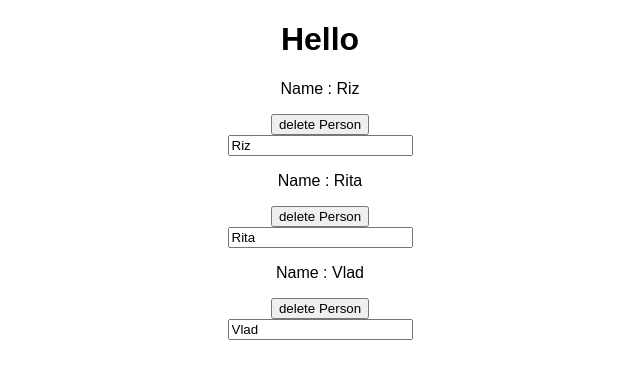
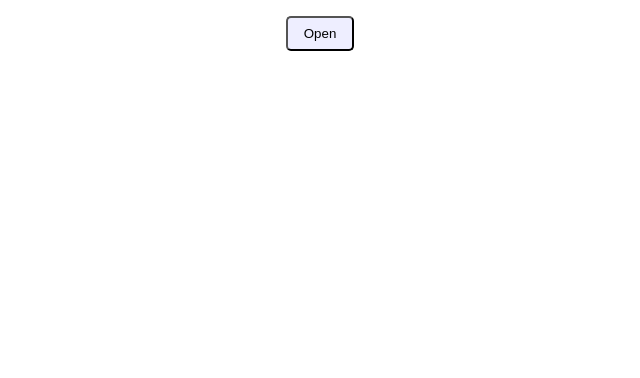
Before and after one commit to VladimirRiz/react-complete-guide, a React (Create React App) app: page / in a window 1280 px wide. Shown: the top 378 px of the page, without its empty margins (320-960 px from the left). Built offline with nearby package versions, Linux system fonts and the light colour scheme.

Commit message:
feat: add style

```diff
--- a/src/App.css
+++ b/src/App.css
@@ -1,3 +1,12 @@
 .App {
+  display: block;
   text-align: center;
 }
+
+.card {
+  display: inline-block;
+  margin: 1rem;
+  padding: 1rem;
+  border: 1px solid #eee;
+  box-shadow: 2px 3px #efe;
+}
--- a/src/App.js
+++ b/src/App.js
@@ -10,18 +10,20 @@ class App extends Component {
       { id: 'qwe', name: 'Rita' },
       { id: 'wqeq', name: 'Vlad' },
     ],
+    open: false,
   };
 
   onChangeHandler = ({ target }, id) => {
-    const personIndex = this.state.persons.findIndex((p) => p.id === id);
+    const { persons } = this.state;
+    const personIndex = persons.findIndex((p) => p.id === id);
     const person = {
-      ...this.state.persons[personIndex],
+      ...persons[personIndex],
     };
     person.name = target.value;
-    const persons = [...this.state.persons];
-    persons[personIndex] = person;
+    const updatedPersons = [...persons];
+    updatedPersons[personIndex] = person;
     this.setState({
-      persons,
+      persons: updatedPersons,
     });
   };
 
@@ -33,25 +35,50 @@ class App extends Component {
     });
   };
 
+  toggleList = () => {
+    const isOpen = this.state.open;
+    this.setState({
+      open: !isOpen,
+    });
+  };
+
   render() {
-    const { persons } = this.state;
+    const { persons, open } = this.state;
+    const style = {
+      display: 'block',
+      margin: '1rem auto',
+      padding: '.5rem 1rem',
+      backgroundColor: '#eef',
+      borderRadius: '5px',
+      cursor: 'pointer',
+      outline: 'none',
+    };
+
+    let person = null;
+
+    if (open) {
+      person = persons.map((person, index) => {
+        return (
+          <div key={person.id} className="card">
+            <UserInput
+              value={person.name}
+              change={(event) => this.onChangeHandler(event, person.id)}
+            />
+            <UserOutput
+              name={person.name}
+              delete={this.deletePerson.bind(this, index)}
+            />
+          </div>
+        );
+      });
+    }
+
     return (
       <div className="App">
-        <h1>Hello</h1>
-        {persons.map((person, index) => {
-          return (
-            <div key={person.id}>
-              <UserOutput
-                name={person.name}
-                delete={this.deletePerson.bind(this, index)}
-              />
-              <UserInput
-                value={person.name}
-                change={(event) => this.onChangeHandler(event, person.id)}
-              />
-            </div>
-          );
-        })}
+        <button style={style} onClick={this.toggleList}>
+          {open ? 'Close' : 'Open'}
+        </button>
+        {person}
       </div>
     );
   }
--- a/src/UserInput/index.js
+++ b/src/UserInput/index.js
@@ -1,8 +1,9 @@
 import React from 'react';
+import './style.css';
 
 const UserInput = (props) => {
   return (
-    <div>
+    <div className="user-input">
       <input value={props.value} onChange={props.change} type="text" />
     </div>
   );
--- /dev/null
+++ b/src/UserInput/style.css
@@ -0,0 +1,3 @@
+.user-input {
+  margin-top: 1rem;
+}
--- a/src/UserOutput/index.js
+++ b/src/UserOutput/index.js
@@ -1,8 +1,9 @@
 import React from 'react';
+import './style.css';
 
 const UserOutput = (props) => {
   return (
-    <div>
+    <div className="user-output">
       <p>Name : {props.name}</p>
       <button onClick={props.delete}>delete Person</button>
     </div>
--- /dev/null
+++ b/src/UserOutput/style.css
@@ -0,0 +1,7 @@
+.user-output > button {
+  padding: 0.5rem 1rem;
+  background-color: #eef;
+  border-radius: 5px;
+  cursor: pointer;
+  outline: none;
+}
```
